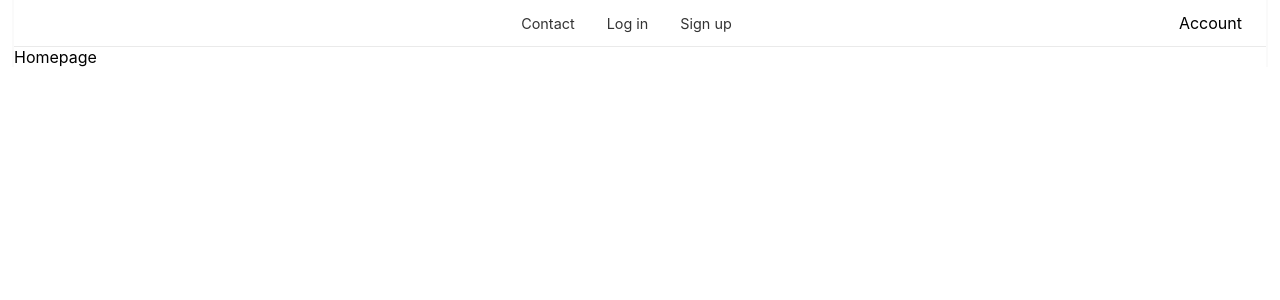
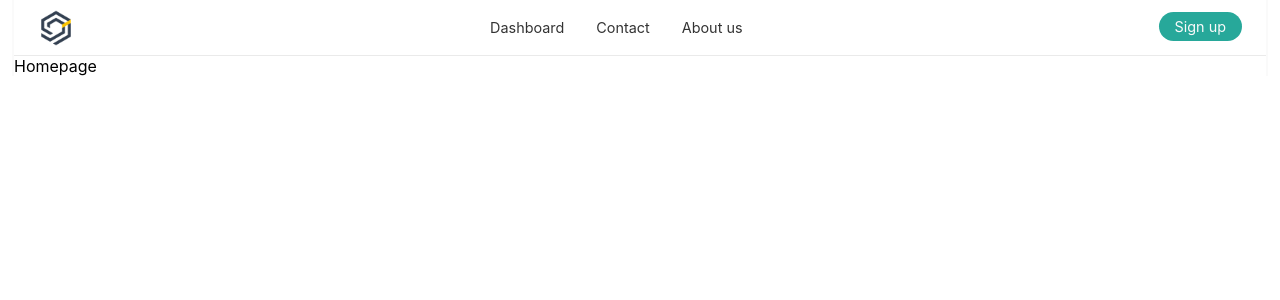
Before and after one commit to iamaamins/sporkbox-client, a Next.js app: page / in a window 1280 px wide. Shown: the top 300 px of the page. Built offline with nearby package versions, Linux system fonts and the light colour scheme.

Commit message:
Desktop nav added

```diff
--- a/components/layout/DesktopNav.jsx
+++ b/components/layout/DesktopNav.jsx
@@ -1,5 +1,6 @@
 import Link from "next/link";
 import Image from "next/image";
+import logo from "@public/layout/logo.png";
 import styles from "@styles/layout/DesktopNav.module.css";
 
 export default function DesktopNav() {
@@ -7,11 +8,19 @@ export default function DesktopNav() {
     <nav className={styles.desktop_nav}>
       <div className={styles.logo}>
         <Link href="/">
-          <a>{/* <Image src={logo} alt="Octib logo" priority /> */}</a>
+          <a>
+            <Image src={logo} alt="Octib logo" priority />
+          </a>
         </Link>
       </div>
 
       <ul className={styles.navigation}>
+        <li>
+          <Link href="/dashboard">
+            <a>Dashboard</a>
+          </Link>
+        </li>
+
         <li>
           <Link href="/contact">
             <a>Contact</a>
@@ -19,19 +28,17 @@ export default function DesktopNav() {
         </li>
 
         <li>
-          <Link href="/login">
-            <a>Log in</a>
-          </Link>
-        </li>
-
-        <li>
-          <Link href="/register">
-            <a>Sign up</a>
+          <Link href="/about-us">
+            <a>About us</a>
           </Link>
         </li>
       </ul>
 
-      <div className={styles.github}>Account</div>
+      <div className={styles.register}>
+        <Link href="/register">
+          <a>Sign up</a>
+        </Link>
+      </div>
     </nav>
   );
 }
--- a/components/layout/MobileMenu.tsx
+++ b/components/layout/MobileMenu.tsx
@@ -23,14 +23,6 @@ export default function MobileMenu({ isOpen }: IMobileMenu) {
           <Link href="/dashboard">
             <a>
               <MdSpaceDashboard /> Dashboard
-            </a>
-          </Link>
-        </li>
-
-        <li>
-          <Link href="/login">
-            <a>
-              <MdAccountBox /> Log in
             </a>
           </Link>
         </li>
--- a/styles/globals.css
+++ b/styles/globals.css
@@ -2,6 +2,7 @@
   --black: #000;
   --white: #fff;
   --gray: #666;
+  --teal: #27a89a;
   --almost_white: #fafafa;
   --border_color: #eaeaea;
   --shadow_small: 0 5px 10px rgba(0, 0, 0, 0.12);
--- a/styles/layout/DesktopNav.module.css
+++ b/styles/layout/DesktopNav.module.css
@@ -30,13 +30,11 @@
     padding: 0.5rem 1rem;
   }
 
-  .github a {
-    display: flex;
-    align-items: center;
-  }
-
-  .github a svg {
-    font-size: 1.75rem;
-    color: var(--black);
+  .register a {
+    padding: 6px 16px;
+    font-size: 0.9rem;
+    border-radius: 2rem;
+    background: var(--teal);
+    color: var(--almost_white);
   }
 }
```
